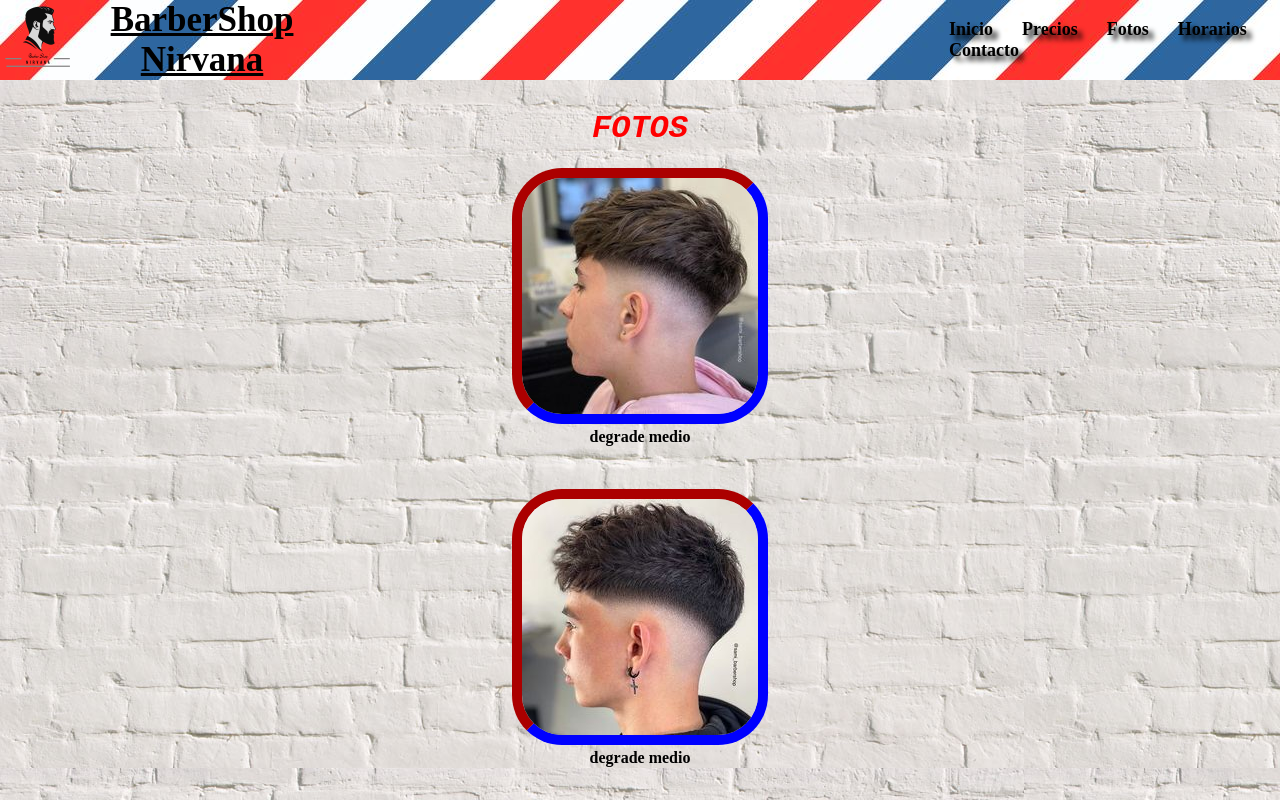
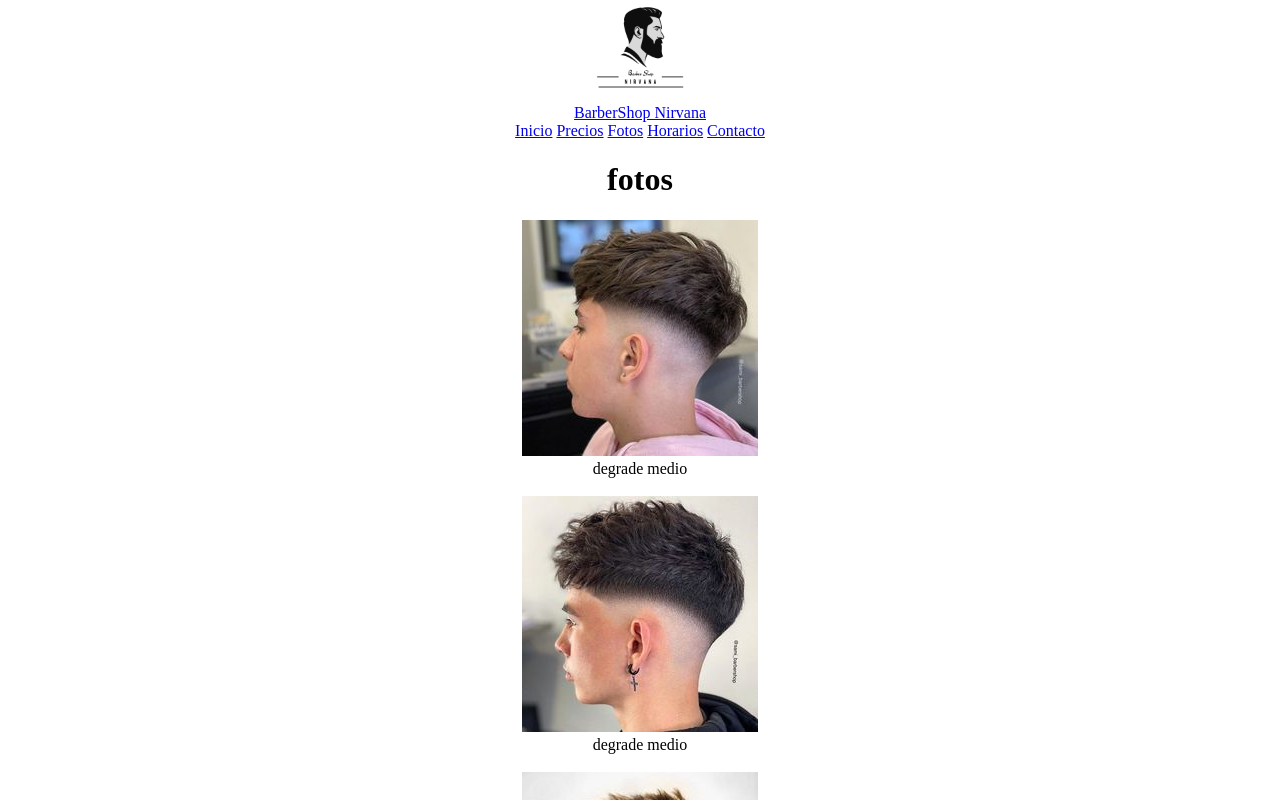
Before and after one commit to ManuelCastro7/ManuelCastro-ProyectoBarberShop, a plain HTML site: page secciones/fotos.html in a window 1280 px wide. Shown: the top 800 px of the page. Drawn offline with Linux system fonts and the light colour scheme.

Commit message:
second commit

```diff
--- a/style/estilos.css
+++ b/style/estilos.css
@@ -1,121 +1,8 @@
-nav{
-    display: flex;
-    justify-content: space-between;
-    align-items: center;
-    background-image: url(../img/fondoHeaderYFooter.jpg);
-}
-
-.titulo{
-    color: black;
+body{
     text-align: center;
     margin: 0%;
-    font-size: 35px;
-    font-weight: 700;
-    text-align: center;
-    margin-right: 620px;
-}
-
-.secciones{
-    word-spacing: 25px;
-    margin-right: 10px;
-}
-
-.logo{
-    display: flex;
 }
 .logo img{
-    height: 75px;
+    height: 100px;
+    width: 100px;
 }
-
-.secciones a{
-    font-weight: 700;
-    text-decoration: none;
-    text-shadow: 5px 5px 5px;
-    color: black;
-    font-size: large;
-}
-/*espacio para nav*/
-
-
-body{
-    margin: 0%;
-    background-image: url(../img/fondoPared.jpg)
-}
-
-header{
-    margin-top: 30px;
-}
-
-header h1{
-    text-align: center;
-    font-weight: 700;
-    font-style: oblique;
-    font-family: 'Courier New', Courier, monospace;
-    color: red;
-    text-transform: uppercase;
-}
-
-header h3{
-    text-align: center;
-    margin: 40px 40px;
-}
-/*espacio para el header*/
-
-
-main{
-    text-align: center;
-}
-
-main div ul{
-    padding: 0%;
-}
-
-.inicio{
-    border: 50px;
-}
-
-.precios{
-    font-size: larger;
-    font-weight: 700;
-    margin-top: 95px;
-    margin-bottom: 95px;
-}
-
-.precios li{
-    padding: 10px;
-}
-
-.contacto{
-    font-size: larger;
-    text-align: center;
-    margin-bottom: 80px;
-}
-
-section div ul li{
-    padding: 10px;
-    font-size: x-large;
-}
-
-
-footer{
-    background-image: url(../img/fondoHeaderYFooter.jpg);
-    padding: 20px;
-    margin-top: 40px;
-    text-align: center;
-}
-
-
-
-/*espacio para las imagenes en seccion de fotos*/
-figure img{
-    border-radius: 50px;
-    border-top: 10px inset red;
-    border-right: 10px inset blue;
-    border-bottom: 10px inset blue;
-    border-left: 10px inset red;
-}
-
-figure figcaption{
-    font-weight: 700;
-    margin-bottom: 25px;
-}
```
